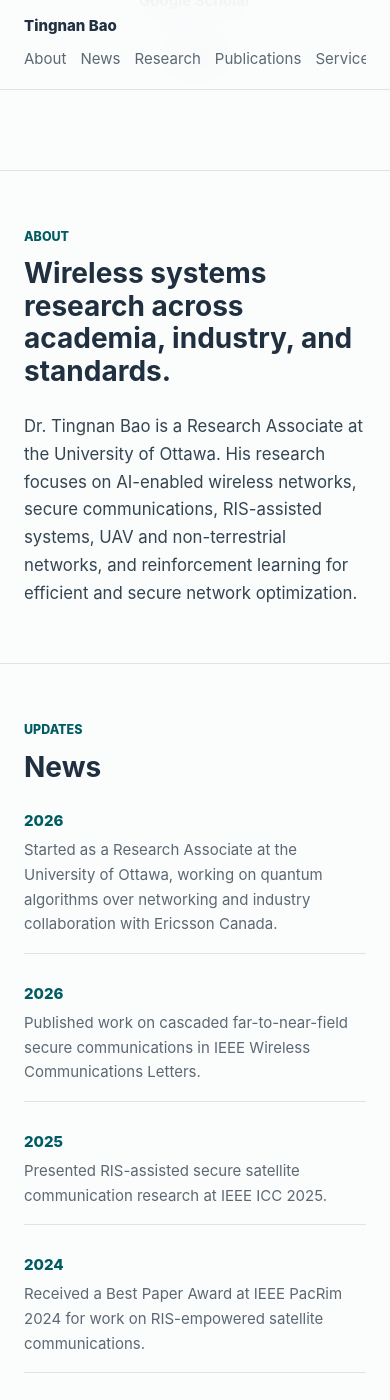
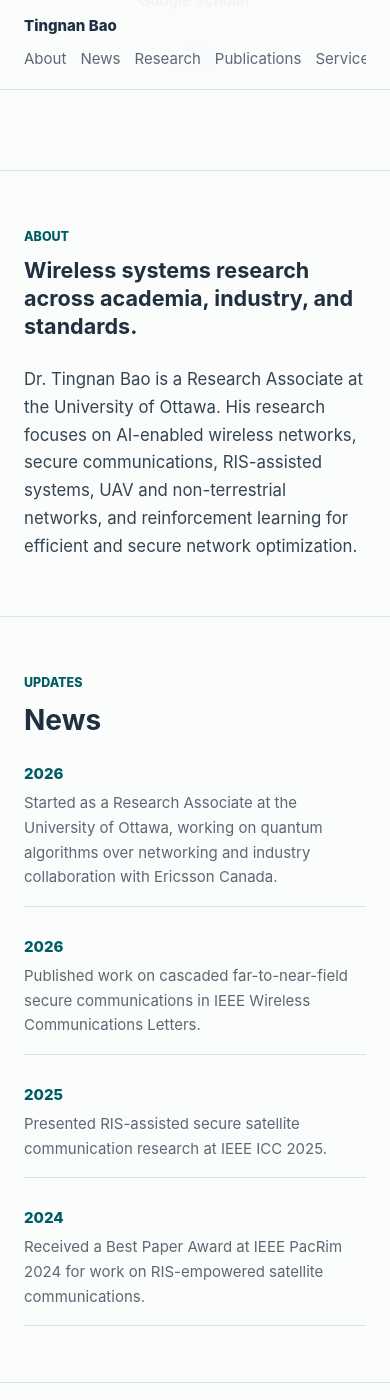
Before and after one commit to ttnbao/ttnbao.github.io, a Jekyll site: the page built from index.html, in a window 390 px wide and 1400 px high, scrolled down 699 px. Built offline with Jekyll 4.4.1, drawn with Linux system fonts in a browser that asks for light colours.

Commit message:
Reduce about heading size

```diff
--- a/assets/css/main.css
+++ b/assets/css/main.css
@@ -182,6 +182,11 @@ h3 {
 .intro .section-body {
   color: #344552;
   font-size: 1.05rem;
+}
+
+.intro h2 {
+  font-size: clamp(1.35rem, 2vw, 1.75rem);
+  line-height: 1.28;
 }
 
 .section-body p:last-child,
```
